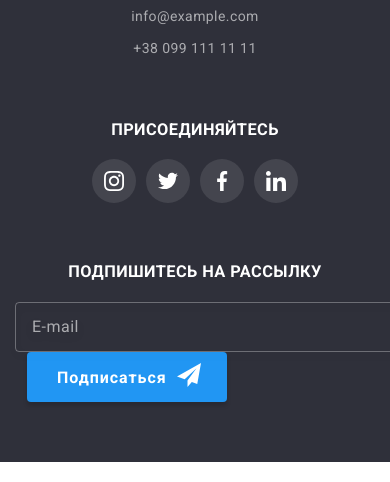
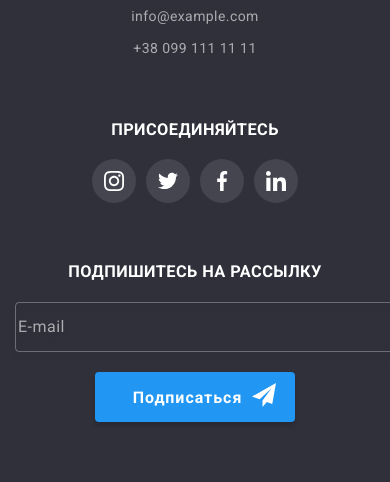
Before and after one commit to TanuhaSerkova/goit-markup-hw-08, a plain HTML site: page index.html in a window 390 px wide. Shown: the part 4631-5113 px from the top of the page. Drawn offline with nearby package versions, Linux system fonts and the light colour scheme.

Commit message:
footer button

```diff
--- a/sass/components/_footer-button.scss
+++ b/sass/components/_footer-button.scss
@@ -1,7 +1,6 @@
 .footer-button {
   width: 200px;
   height: 50px;
-  margin-left: 12px;
   padding: 10px;
   padding-left: 29px;
   cursor: pointer;
@@ -10,4 +9,11 @@
   &:focus {
     background-color: #188ce8;
   }
+  @media screen and (max-width: 1199px) {
+    display: flex;
+    justify-content: center;
+  }
+  @media screen and (min-width: 1200px) {
+    margin-left: 12px;
+  }
 }
--- a/sass/components/_footer-input.scss
+++ b/sass/components/_footer-input.scss
@@ -3,8 +3,8 @@
   height: 50px;
   @media screen and (min-width: 1200px) {
     width: 358px;
+    padding-left: 16px;
   }
-  padding-left: 16px;
   background-color: inherit;
   border: 1px solid rgba(255, 255, 255, 0.3);
   filter: drop-shadow(0px 4px 4px rgba(0, 0, 0, 0.15));
@@ -15,19 +15,16 @@
     @include font(400, 16px, 1.25);
     color: rgba(255, 255, 255, 0.6);
   }
-  @media screen and (max-width: 1200px) {
+}
+.mail-input.footer-input {
+  @media screen and (max-width: 1199px) {
     display: flex;
     justify-content: center;
-    //align-items: center;
+    align-items: center;
+    margin-bottom: 20px;
   }
 }
-
 .footer-input {
-  @media screen and (max-width: 1200px) {
-    display: flex;
-    justify-content: center;
-    //align-items: center;
-  }
   &:hover,
   &:focus {
     border-color: var(--accent-color);
--- a/sass/layout/_footer.scss
+++ b/sass/layout/_footer.scss
@@ -20,12 +20,6 @@
   }
 }
 .logo-footer {
-  @media screen and (max-width: 767px) {
-    display: flex;
-    justify-content: center;
-  }
-}
-.footer-title {
   @media screen and (max-width: 767px) {
     display: flex;
     justify-content: center;
@@ -85,6 +79,10 @@
   margin-bottom: 20px;
   color: var(--secondary-text-color);
   text-transform: uppercase;
+  @media screen and (max-width: 1199px) {
+    display: flex;
+    justify-content: center;
+  }
 }
 .footer-list-icon {
   display: flex;
@@ -104,10 +102,12 @@
   }
 }
 .footer-subscribr {
-  margin-left: auto;
+  @media screen and (min-width: 1200px) {
+    margin-left: auto;
+  }
 }
 .onlain-subscribr {
-  //display: block;
+  justify-content: center;
   @media screen and (min-width: 1200px) {
     display: flex;
   }
```
Also changed, not shown: css/main.css, css/main.min.css, 2 other files.
